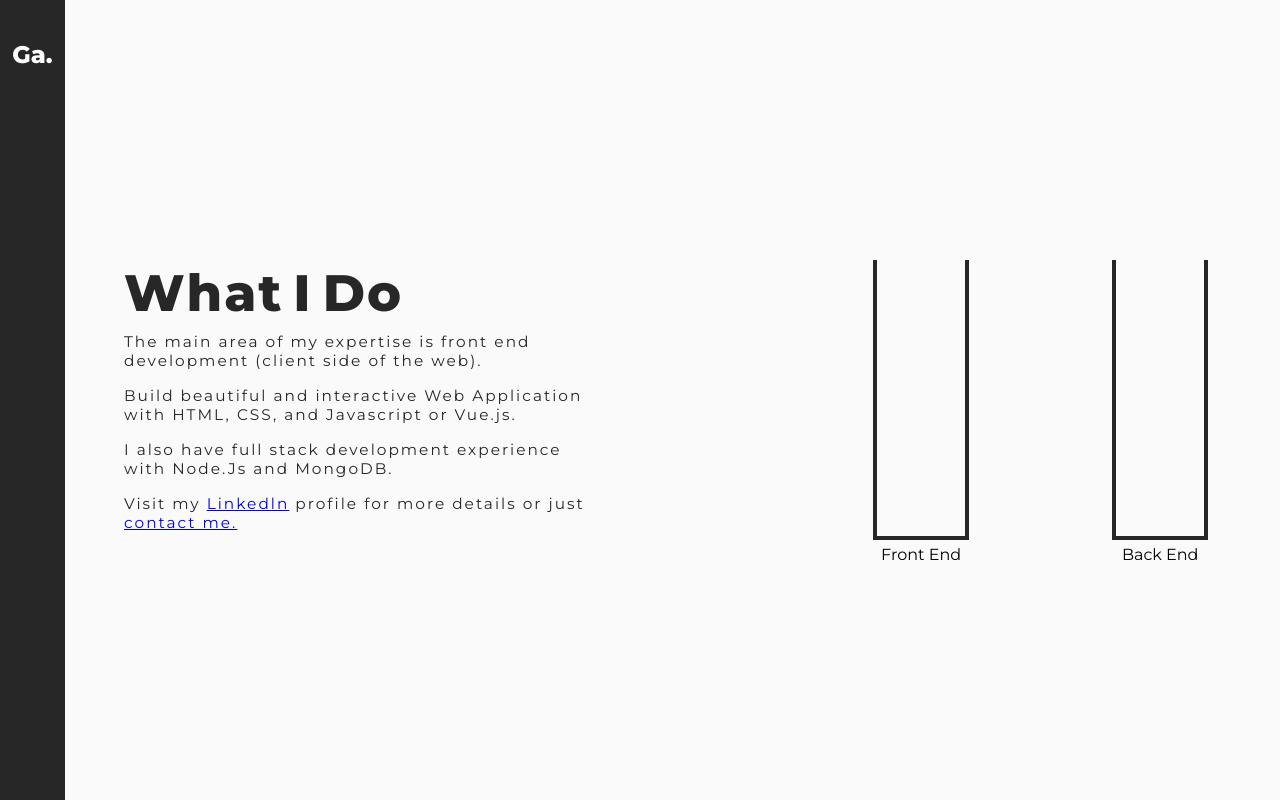
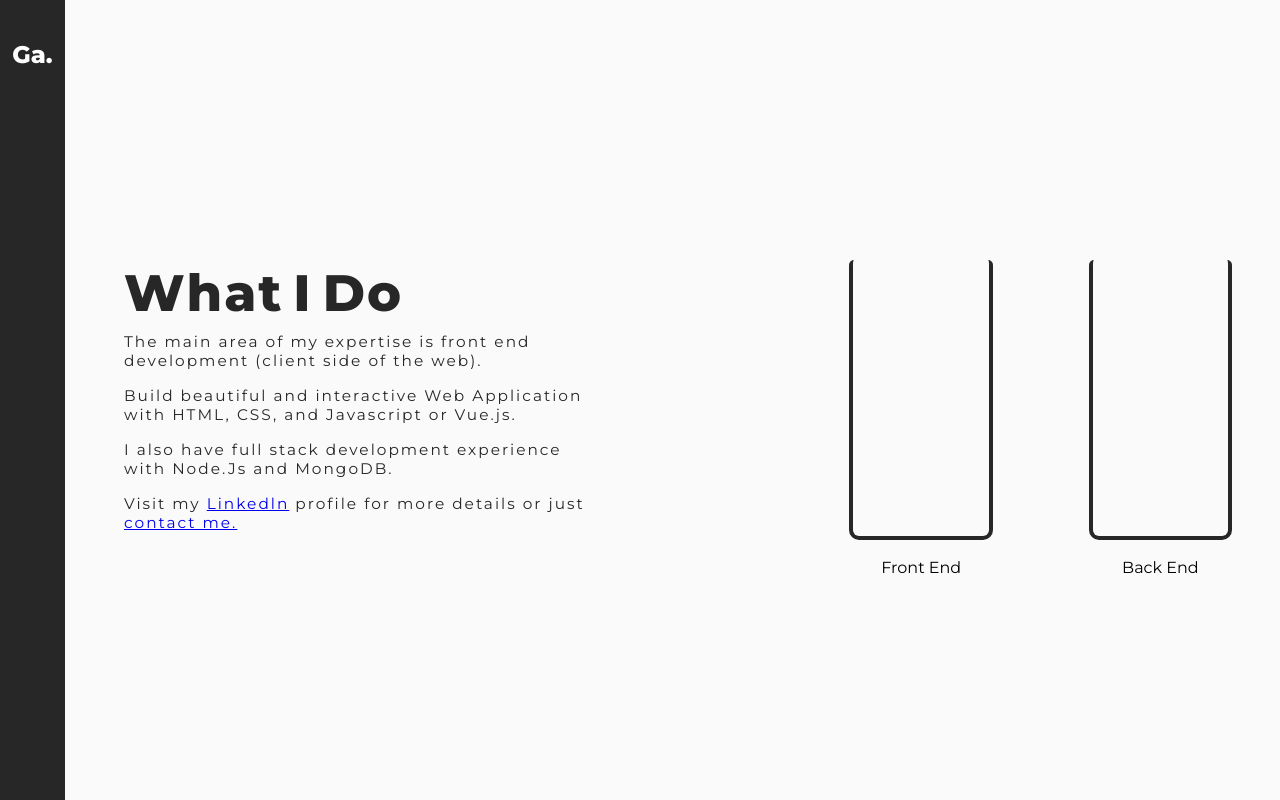
Before and after one commit to GunawanAhmad/Portfolio, a Vue app: page /skills in a window 1280 px wide. Built offline with nearby package versions, Linux system fonts and the light colour scheme; the HTML template or start-up script is replaced by a standard one.

Commit message:
fixing skills page

```diff
--- a/public/styles/skills.css
+++ b/public/styles/skills.css
@@ -50,7 +50,7 @@ span.hov:hover {
 .illus .front__end,
 .illus .back__end {
   height: 35%;
-  min-width: 20%;
+  min-width: 30%;
   border: 4px solid var(--second-color);
   border-top: none;
   margin: auto;
@@ -59,25 +59,33 @@ span.hov:hover {
   position: relative;
   padding: 1.5px 3px;
   justify-content: flex-end;
+  border-radius: 5px 5px 10px 10px;
 }
 
-.illus .front__end > div,
-.illus .back__end > div {
-  height: 2em;
+.illus .front__end div,
+.illus .back__end div {
+  display: flex;
+  align-items: center;
+  justify-content: space-between;
+  padding: 0 5px;
+  flex-wrap: wrap;
+  height: 15%;
   width: 100%;
+  cursor: pointer;
   background: var(--second-color);
   color: var(--main-color);
-  display: grid;
-  place-content: center;
   margin: 1.5px 0;
   font-family: "Montserrat", sans-serif;
-  transform: translateY(-1500%);
+  transform: translateY(-1500%) scale(1);
   opacity: 0;
+  transform-origin: center center;
+  transform-box: fill;
   animation-name: stackY;
   animation-timing-function: linear;
   animation-fill-mode: forwards;
   animation-duration: 1s;
 }
+
 .illus .front__end div:nth-child(1) {
   animation-delay: 2s;
 }
@@ -93,6 +101,7 @@ span.hov:hover {
 }
 .illus .front__end div:nth-child(5) {
   animation-delay: 0ms;
+  border-radius: 0 0 5px 5px;
 }
 
 .illus .back__end div:nth-child(1) {
@@ -104,12 +113,13 @@ span.hov:hover {
 
 .illus .back__end div:nth-child(3) {
   animation-delay: 0ms;
+  border-radius: 0 0 5px 5px;
 }
 
 .illus .front__end::after,
 .illus .back__end::after {
   position: absolute;
-  bottom: -10%;
+  bottom: -15%;
   left: 50%;
   transform: translateX(-50%);
   width: 100%;
@@ -162,13 +172,16 @@ span.hov:hover {
   .text p {
     font-size: 1rem;
   }
+
+  .illus .front__end > div span,
+  .illus .back__end > div span {
+    display: none;
+  }
 }
 
 @media only screen and (max-width: 780px) {
   .text {
-    width: 90%;
-    height: auto;
-    margin-top: 20%;
+    width: 80%;
   }
   .skills {
     flex-direction: column;
@@ -177,6 +190,7 @@ span.hov:hover {
     flex-direction: column;
     width: 90%;
     overflow: hidden;
+    display: none;
   }
   .illus .front__end,
   .illus .back__end {
--- a/src/App.vue
+++ b/src/App.vue
@@ -103,6 +103,7 @@ export default {
 #app {
   --main-color: var(--main);
   --second-color: var(--second);
+  /* filter: invert(1) hue-rotate(180deg); */
 }
 
 .welcome {
--- a/src/views/skills.vue
+++ b/src/views/skills.vue
@@ -30,16 +30,56 @@
     </div>
     <div class="illus">
       <div class="front__end">
-        <div class="vue">Vue.Js</div>
-        <div class="js">Javascript</div>
-        <div class="sass">Sass</div>
-        <div class="css">CSS</div>
-        <div class="html">HTML</div>
+        <div class="vue">
+          Vue.Js
+          <span>
+            <i class="fab fa-vuejs"></i>
+          </span>
+        </div>
+        <div class="js">
+          Javascript
+          <span>
+            <i class="fab fa-js-square"></i>
+          </span>
+        </div>
+        <div class="sass">
+          Sass
+          <span>
+            <i class="fab fa-sass"></i>
+          </span>
+        </div>
+        <div class="css">
+          CSS
+          <span>
+            <i class="fab fa-css3-alt"></i>
+          </span>
+        </div>
+        <div class="html">
+          HTML
+          <span>
+            <i class="fab fa-html5"></i>
+          </span>
+        </div>
       </div>
       <div class="back__end">
-        <div class="express">Express.Js</div>
-        <div class="node">Node.Js</div>
-        <div class="mongo">MongoDB</div>
+        <div class="express">
+          Express.Js
+          <span>
+            <i class="fab fa-node-js"></i>
+          </span>
+        </div>
+        <div class="node">
+          Node.Js
+          <span>
+            <i class="fab fa-node"></i>
+          </span>
+        </div>
+        <div class="mongo">
+          MongoDB
+          <span>
+            <i class="fas fa-database"></i>
+          </span>
+        </div>
       </div>
     </div>
   </div>
```
